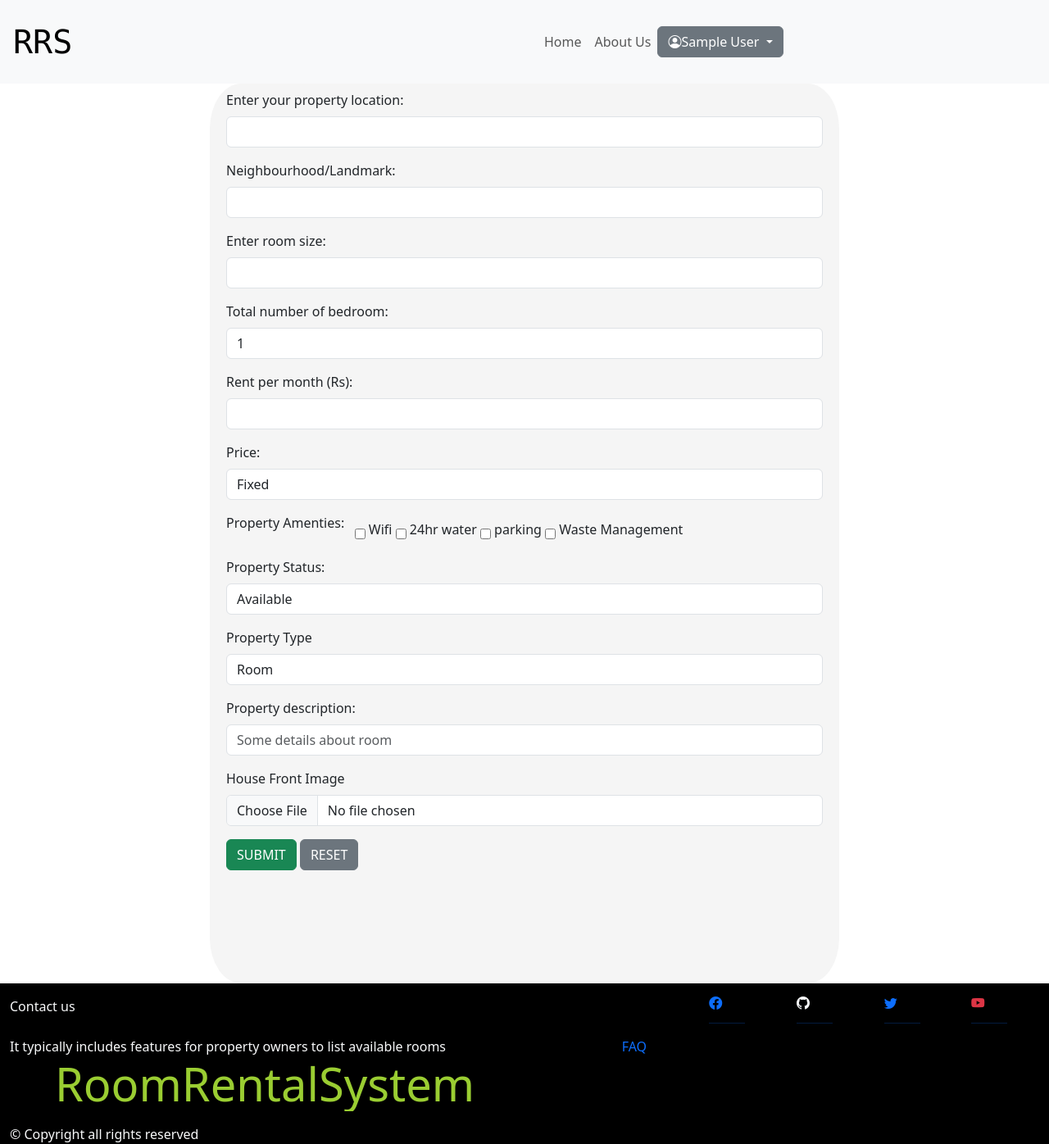
After one commit to Shirodeep/room-rental-system, a PHP site: page /includes/removeprofileitems.php?id=1 in a window 1280 px wide. The commit adds this page. Shown: the whole page at 82% size. Run offline with PHP 8.4, Linux system fonts and the light colour scheme; the visitor is signed in with stand-in values (Sample User, id 1); data that the repository does not hold is empty; a stand-in replaces the project's code that opens the database connection; some libraries are stand-ins or nearby versions.

Commit message:
finished scrum_001

```diff
--- a/includes/additems.inc.php
+++ b/includes/additems.inc.php
@@ -20,7 +20,7 @@ if ($uid) {
 
         $ramneties = "";
         foreach($_POST["amenties"] as $amnetie){
-            $ramneties .=" " .$amnetie;
+            $ramneties .=$amnetie.",";
         }
         $rstatus = $_POST["status"];
         $rtype = $_POST["type"];
--- a/includes/itemsdescription.php
+++ b/includes/itemsdescription.php
@@ -67,8 +67,8 @@ $nobedroom = $result["nobedroom"];
                 </div>
                 <div class="row-sm p-2 d-flex justify-content-between">
                     <div class="col-2"></div>
-                    <a class="col-3" href="./buy.php?"><button class=" btn btn-outline-warning" name="buy" type="button" style="width: 100%">Book</button></a>
-                    <a class="col-3"><button class=" btn btn-outline-success" type="submit" name="cart" value="c<?php echo mt_rand(323121, 927188) ?>" style="width: 100%">Comment</button></a>
+                    <a class="col-3" href="./buy.php?id=<?php echo $roomid?>&transid=<?php echo mt_rand(3888, 987777)?>"><button class=" btn btn-warning" name="Book" type="button" style="width: 100%">Book</button></a>
+                    <a class="col-3"><button class=" btn btn-outline-success" type="submit" name="cart" value="1<?php echo mt_rand(323121, 927188) ?>1" style="width: 100%">Comment</button></a>
                     <div class="col-2"></div>
                 </div>
             </form>
--- a/includes/partials/dbconnection.php
+++ b/includes/partials/dbconnection.php
@@ -4,10 +4,10 @@ ini_set('display_startup_errors', 1);
 error_reporting(E_ALL);
 // session_start();
 // phpinfo();
-$host = "127.0.0.1";
-$username= "carlous";
-$password = "lala123";
-$database = "dbname";
+$host = "sql302.epizy.com";
+$username= "epiz_30656595";
+$password = "vuuy9bS2HBLsa";
+$database = "epiz_30656595_dbname";
 
 try {
     $db = mysqli_connect($host, $username, $password, $database);
--- /dev/null
+++ b/includes/partials/failure_url.php
@@ -0,0 +1,2 @@
+<?php
+echo "FAILURE";
--- a/includes/partials/footer.php
+++ b/includes/partials/footer.php
@@ -3,10 +3,10 @@ $addReferenceLink = array(
     array("facebook", "primary", "#"),
     array("github", "light", "#"),
     array("twitter", "primary", "#"),
-    array("youtube", "danger", "#"),
+    array("youtube", "danger", "#")
 );
 ?>
-<div class="container-fluid bg-dark text-light">
+<div class="container-fluid text-light" style="background-color:black">
     <div class="row pt-3">
         <div class="col-8">Contact us</div>
         <?php
--- a/includes/partials/header.php
+++ b/includes/partials/header.php
@@ -9,31 +9,37 @@
      <meta charset="UTF-8">
      <meta http-equiv="X-UA-Compatible" content="IE=edge">
      <meta name="viewport" content="width=device-width, initial-scale=1.0">
-     <title><?php echo $title; ?></title>
+     <title><?php echo 'RRS' ?></title>
      <!-- for bootstrap cdn-->
      <script src="https://cdn.jsdelivr.net/npm/bootstrap@5.3.0-alpha3/dist/js/bootstrap.bundle.min.js" integrity="sha384-ENjdO4Dr2bkBIFxQpeoTz1HIcje39Wm4jDKdf19U8gI4ddQ3GYNS7NTKfAdVQSZe" crossorigin="anonymous"></script>
      <link href="https://cdn.jsdelivr.net/npm/bootstrap@5.3.0-alpha3/dist/css/bootstrap.min.css" rel="stylesheet" integrity="sha384-KK94CHFLLe+nY2dmCWGMq91rCGa5gtU4mk92HdvYe+M/SXH301p5ILy+dN9+nJOZ" crossorigin="anonymous">
      <!-- Option 1: Include in HTML  icon link-->
      <link rel="stylesheet" href="https://cdn.jsdelivr.net/npm/bootstrap-icons@1.3.0/font/bootstrap-icons.css">
-     <link rel="stylesheet" href="../../public/style.css">
+     <link rel="stylesheet" href="/public/style.css">
      <!-- for jquery cdn-->
      <script src="https://code.jquery.com/jquery-3.7.0.js" integrity="sha256-JlqSTELeR4TLqP0OG9dxM7yDPqX1ox/HfgiSLBj8+kM=" crossorigin="anonymous"></script>
+    <!-- khalti web sdk -->
+    <script src="https://khalti.s3.ap-south-1.amazonaws.com/KPG/dist/2020.12.17.0.0.0/khalti-checkout.iffe.js"></script>
     </head>
  <nav class="navbar navbar-expand-lg navbar-light bg-light p-3">
-     <a class="navbar-brand col-lg-6" href="../../index.php" style="font-weight: 20px;font-size:40px;font-family: 'Lucida Console', Courier, monospace;">   Room Rental System</a>
+
+
+    <a class="navbar-brand col-lg-6" href="../../index.php" style="font-weight: 20px;font-size:40px;font-family: 'Lucida Console', Courier, monospace;">   RRS</a>
     <button class="navbar-toggler" type="button" data-bs-toggle="collapse" data-bs-target="#navbarSupportedContent" aria-controls="navbarSupportedContent" aria-expanded="false" aria-label="Toggle navigation">
         <span class="navbar-toggler-icon"></span>
     </button>
-     <div class="collapse navbar-collapse col-lg-6" id="navbarSupportedContent">
+     <div class="collapse navbar-collapse col-lg-6" id="navbarSupportedContent" >
          <ul class="navbar-nav mr-auto">
              <li class="nav-item active">
                  <a class="nav-link navigation" href="../../index.php">Home</a>
              </li>
              <li class="nav-item">
-                 <a class="nav-link navigation" href="#">About Us</a>
+                 <a class="nav-link navigation" href="/includes/about.php">About Us</a>
              </li>
 
          </ul>
+         <div class="navbar-nav mr-auto">
+
              <?php
             if (empty($_SESSION["uname"])) {
                 echo '<div class="navbar-nav ">
@@ -58,5 +64,6 @@
             <?php   }
             ?>
             </div>
+     </div>
 
  </nav>
--- /dev/null
+++ b/includes/partials/success_url.php
@@ -0,0 +1,4 @@
+<?php
+echo "<h1>SUCCESS<h1>";
+sleep(5);
+header('location:../rooms.php');
--- a/includes/register.php
+++ b/includes/register.php
@@ -10,6 +10,7 @@
             <button type="button" class="col btn btn-outline-success" data-bs-dismiss="alert" aria-label="Close">
                 <span aria-hidden="true">&times;</span>
             </button>
+        </div>
     <?php
     } elseif ($inserted == 0 and $inserted != "") {
     ?>
@@ -23,7 +24,7 @@
     if ($p == 0 and $p != "") {
         ?>
             <div class="row alert alert-warning alert-dismissible fade show" role="alert">
-                    <strong class="col-11">Check Your Form!</strong>  PASSWORD AND CONFIRM PASSWORD DO NOT MATCH!!!
+                <strong class="col-11">Check Your Form!</strong> PASSWORD AND CONFIRM PASSWORD DO NOT MATCH!!!
                 <button type="button" class="col btn btn-outline-warning" data-bs-dismiss="alert" aria-label="Close">
                     <span aria-hidden="true">&times;</span>
                 </button>
--- /dev/null
+++ b/includes/removeprofileitems.php
@@ -0,0 +1,163 @@
+<?php
+include_once("./partials/dbconnection.php");
+session_start();
+include("./partials/header.php");
+$uid = $_SESSION["uid"];
+$rid = $_GET["id"];
+$querry = "select * from rooms where roomid='$rid';";
+$result = mysqli_query($db, $querry);
+$row = mysqli_fetch_assoc($result);
+
+$location = $row['rlocation'];
+$neighbour = $row['rlandmark'];
+$roomsize = $row['roomsize'];
+$nobedroom = $row['nobedroom'];
+$rentpermonth = $row['rentpermonth'];
+$price = $row['rprice'];
+
+$rstatus = $row["rstatus"];
+$rtype = $row["rtype"];
+$rdesc = $row["rdesc"];
+$rimage = $row["rimage"];
+$userid = $row["r_userid"];
+?>
+<div class="container " style="height: 100%;background-color:whitesmoke;width:60%; border-radius: 5%">
+    <form action="./additems.inc.php" method="post" enctype="multipart/form-data">
+
+
+        <div class="row p-2">
+            <div class="col">
+
+                <label class="form-label" for="location">Enter your property location:</label><br>
+                <input class="form-control" type="text" id="lclass" name="location" placeholder="<?php echo $location ?>">
+            </div>
+        </div>
+
+        <div class="row p-2">
+            <div class="col">
+
+                <label class="form-label" for="neighbour">Neighbourhood/Landmark:</label><br>
+                <input class="form-control" type="text" id="rclass" name="landmark" placeholder="<?php echo $neighbour ?>">
+            </div>
+        </div>
+
+        <div class="row p-2">
+            <div class="col">
+
+                <label class="form-label" for="rsize">Enter room size:</label><br>
+                <input class="form-control" type="text" id="lclass" name="rsize" placeholder="<?php echo $roomsize ?>">
+            </div>
+        </div>
+
+        <div class="row p-2">
+            <div class="col">
+                <label class="form-label" for="rent">Total number of bedroom:</label><br>
+                <select class="form-control" name="nobedroom" id="rclass" default>
+                    <?php
+                    for ($i = 1; $i < 6; $i++) {
+                        if ($nobedroom == $i) {
+
+                    ?>
+                            <option value=<?php echo $nobedroom ?> selected><?php echo $nobedroom ?></option>
+                        <?php
+                        } else { ?>
+                            <option value=<?php echo $i ?>><?php echo $i ?></option>
+                        <?php }
+                        ?>
+                    <?php
+
+                    }
+                    ?>
+                    <option value=6>5+</option>
+                </select>
+            </div>
+        </div>
+
+        <div class="row p-2">
+            <div class="col">
+                <label class="form-label" for="rpmonth">Rent per month (Rs):</label><br>
+                <input class="form-control" type="number" id="lclass" name="rentpermonth" placeholder="<?php echo $rentpermonth ?>">
+            </div>
+        </div>
+
+        <div class="row p-2">
+            <div class="col">
+                <label class="form-label" for="price">Price:</label><br>
+                <select class="form-control" name="price" id="rclass">
+                    <?php if($price == 0){
+                        ?>
+                        <option value=0 selected>Fixed</option>
+                        <option value=1 >Negotiable</option>
+
+                        <?php
+                    }else{
+                        ?>
+                        <option value=1 selected>Negotiable</option>
+                        <option value=0 >Fixed</option>
+
+                        <?php
+                    }?>
+                </select>
+            </div>
+        </div>
+
+        <div class="row p-2">
+            <div class="col">
+                <label class="form-label" for="">Property Amenties:</label> &nbsp;
+                <input type="checkbox" id="check" name="amenties[]" value="Wifi">
+                <label for="amenties">Wifi</label>
+                <input type="checkbox" id="check" name="amenties[]" value="24hr water">
+                <label for="amenties">24hr water</label>
+                <input type="checkbox" id="check" name="amenties[]" value="parking">
+                <label for="amenties">parking</label>
+                <input type="checkbox" id="check" name="amenties[]" value="waste management">
+                <label for="amenties">Waste Management</label>
+            </div>
+        </div>
+
+        <div class="row p-2">
+            <div class="col">
+
+                <label class="form-label" for="status">Property Status:</label><br>
+                <select class="form-control" name="status" id="lclass">
+                    <option value=0>Available</option>
+                    <option value=1>Booked</option>
+                </select>
+            </div>
+        </div>
+
+        <div class="row p-2">
+            <div class="col">
+                <label class="form-label" for="ptype">Property Type</label><br>
+                <select class="form-control" name="type" id="rclass">
+                    <option value=0>Room</option>
+                    <option value=1>Flat</option>
+                </select>
+            </div>
+        </div>
+
+        <div class="row p-2">
+            <div class="col">
+
+                <label class="form-label" for="desc">Property description:</label><br>
+                <input class="form-control" type="textarea" id="long" name="rdesc" placeholder="Some details about room">
+            </div>
+        </div>
+
+        <div class="row p-2">
+            <div class="col">
+                <label for="itemimage" class="form-label ">House Front Image</label>
+                <input type="file" id="itemimage" name="image" class="form-control">
+            </div>
+        </div>
+        <div class="row p-2">
+            <div class="col">
+                <input class="btn btn-success" type="submit" value="SUBMIT" name="submit">
+                <button class="btn btn-secondary" type="reset">RESET</button>
+            </div>
+        </div>
+    </form>
+</div>
+<?php
+include_once("./partials/footer.php")
+?>
--- a/query.txt
+++ b/query.txt
@@ -21,11 +21,12 @@ create table rooms(roomid int(6) unsigned auto_increment primary key,
     nobedroom int(1) not null,
     rentpermonth int(5) not null,
     rprice int(1) not null,
+
     ramneties varchar(50) not null,
+
     rstatus int(1) not null,
     rtype int(1) not null,
     rdesc varchar(300) not null,
-
     rimage varchar(300) not null,
     r_userid int(6) not null
 
```
Also changed, not shown: includes/about.php (added, +26 -0 lines), includes/addtocart.php (deleted, +0 -25 lines), includes/buy.php (added, +51 -0 lines), includes/cart.php (deleted, +0 -116 lines), includes/profile.php (+5 -3 lines), index.php (+9 -11 lines), includes/rooms.php (added), public/images/esewa.png (added), public/style.css (line endings or trailing spaces). Lines whose indentation alone changed are shown as unchanged.
